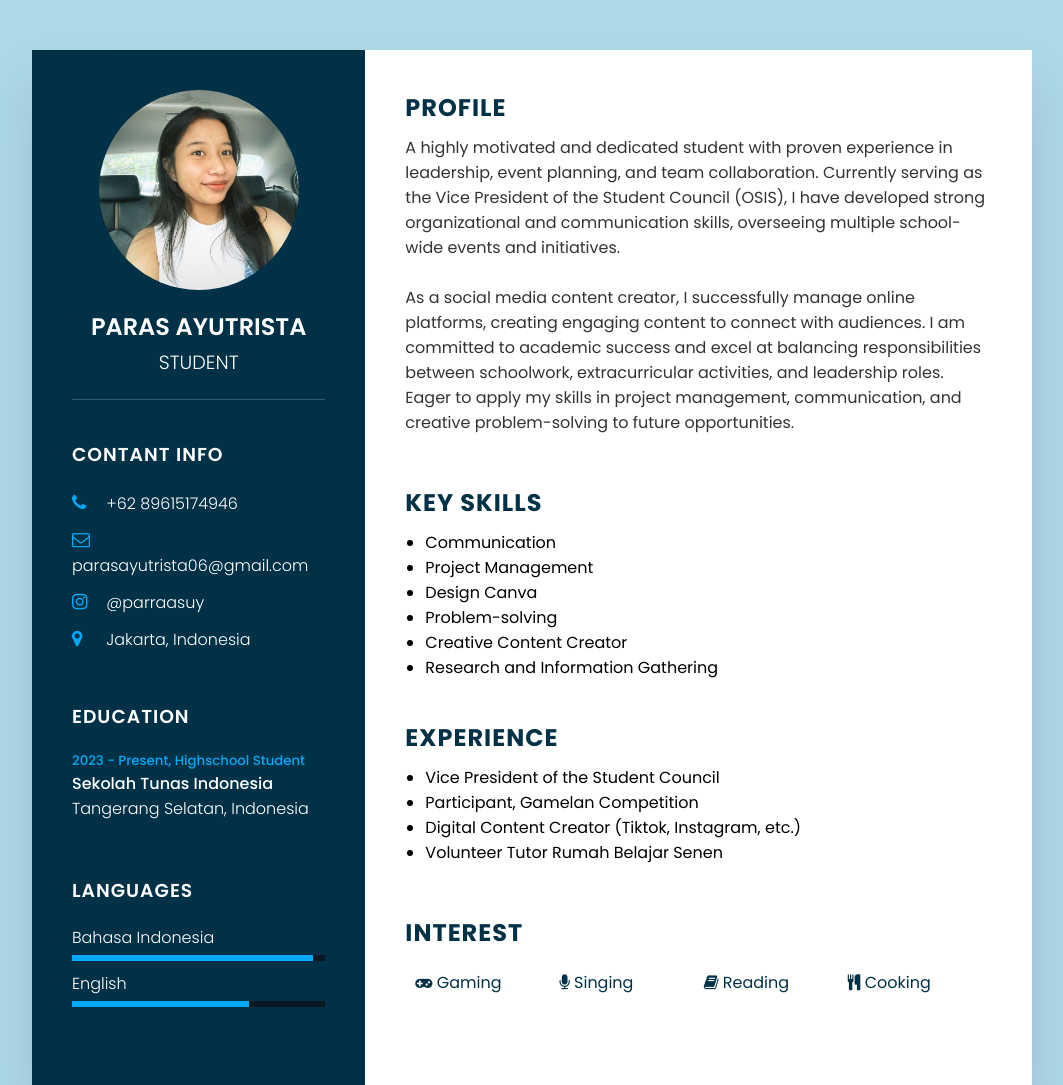
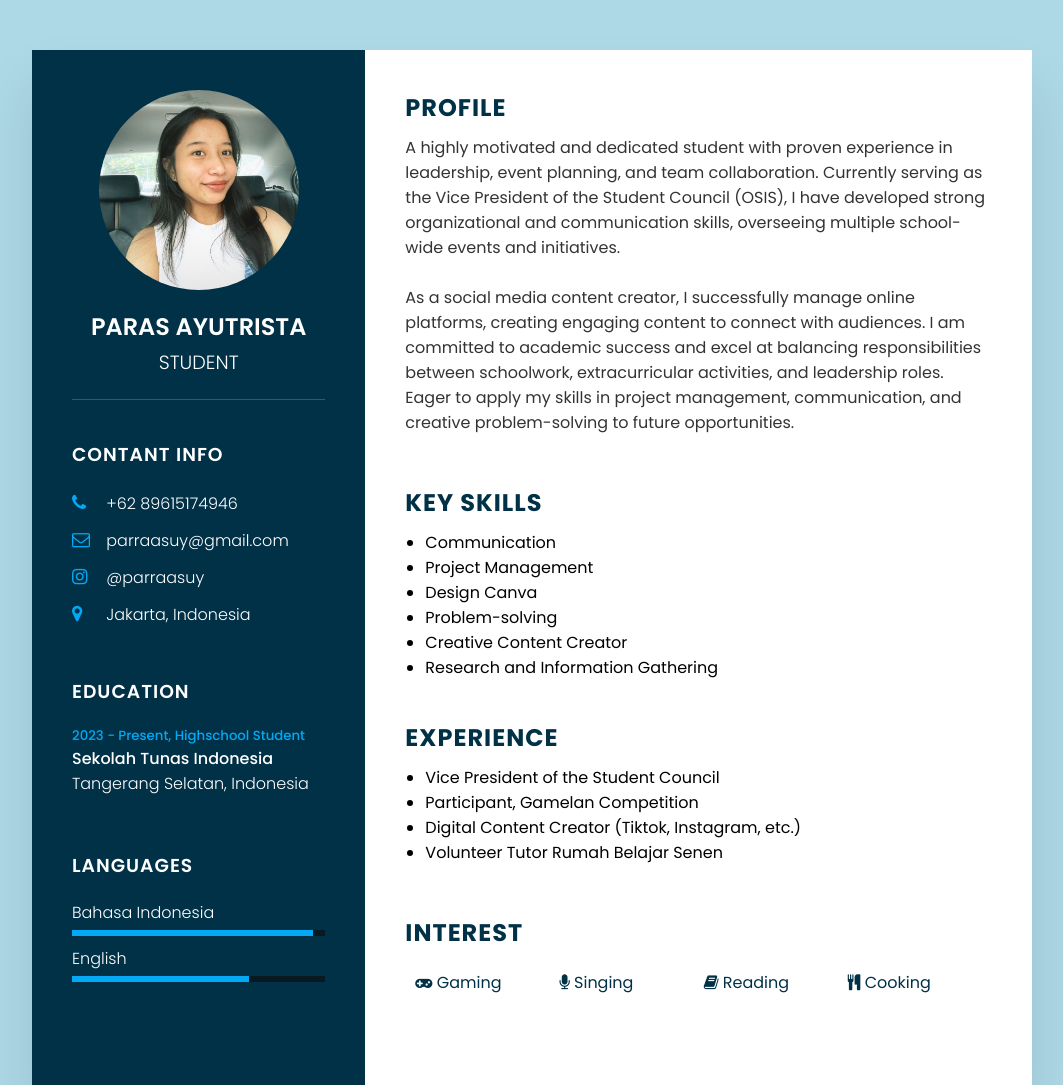
Before and after one commit to zleeem/PARASCV, a plain HTML site: page index.html in a window 1280 px wide. Shown: the top 1085 px of the page, without its empty margins (108-1171 px from the left). Drawn offline with Linux system fonts and the light colour scheme.

Commit message:
Update index.html

```diff
--- a/index.html
+++ b/index.html
@@ -27,7 +27,7 @@ crossorigin="anonymous" referrerpolicy="no-referrer" />
             </li>
             <li>
               <span class="icon"><i class="fa fa-envelope-o" aria-hidden="true"></i></span>
-              <span class="text">parasayutrista06@gmail.com</span>
+              <span class="text">parraasuy@gmail.com</span>
             </li>
             <li>
               <span class="icon"><i class="fa fa-instagram" aria-hidden="true"></i></span>
```
